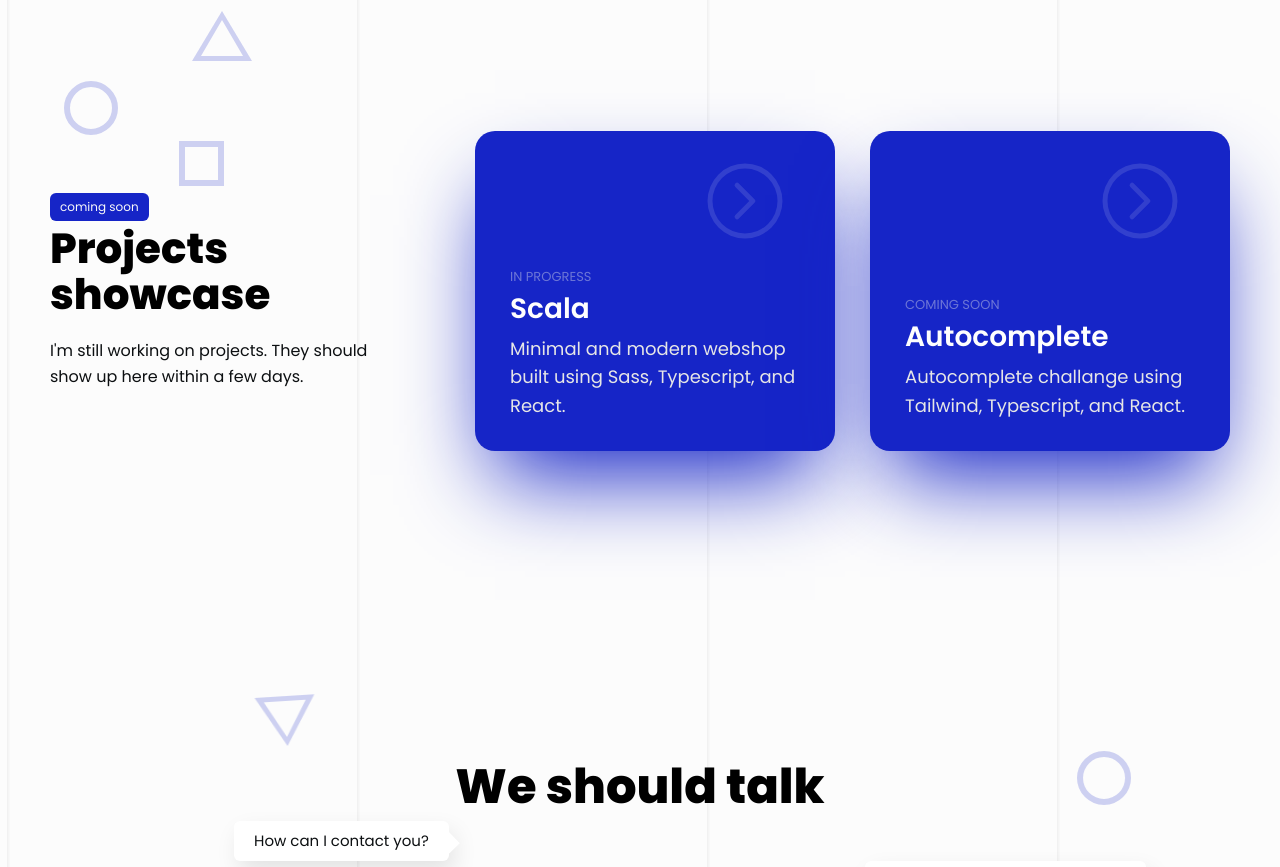
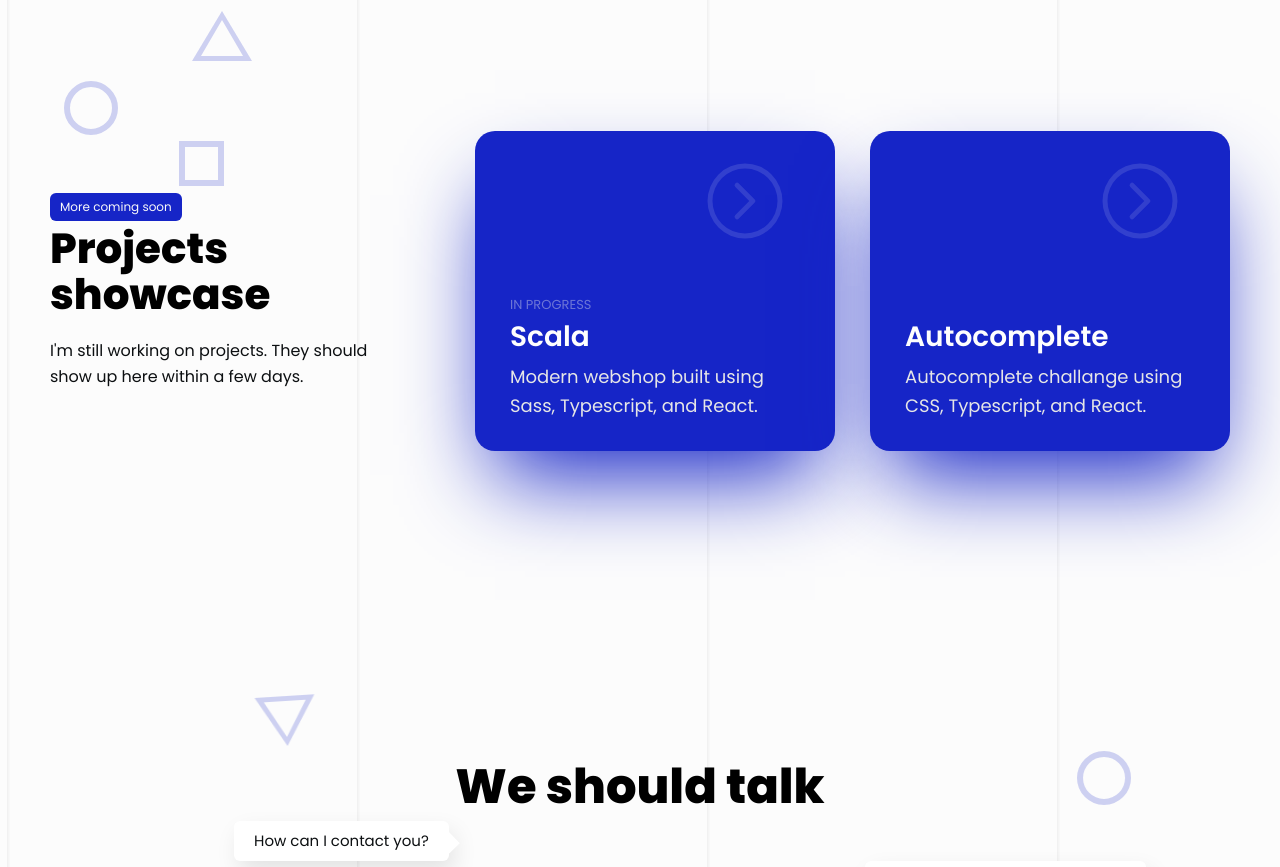
Before and after one commit to rakic997/rakic997.github.io, a React (Vite) app: page / in a window 1280 px wide. Shown: the part 1500-2367 px from the top of the page. Built offline with nearby package versions, Linux system fonts and the light colour scheme.

Commit message:
Add files via upload

```diff
--- a/src/App.jsx
+++ b/src/App.jsx
@@ -186,7 +186,7 @@ function App() {
         <div className='container'>
 
           <div className='project-title'>
-            <span>coming soon</span>
+            <span>More coming soon</span>
             <h2>Projects showcase</h2>
             <p>I'm still working on projects. They should show up here within a few days.</p>
           </div>
@@ -203,12 +203,13 @@ function App() {
               <div className='project-content'>
                 <span>In progress</span>
                 <h6>Scala</h6>
-                <p>Minimal and modern webshop built using Sass, Typescript, and React.</p>
+                <p>Modern webshop built using Sass, Typescript, and React.</p>
               </div>
             </a>
           </div>
 
           <div className='project'>
+            <a href="https://github.com/rakic997/Autocomplete" target="_blank">
               <svg viewBox="0 0 32 32" xmlns="http://www.w3.org/2000/svg">
                 <title />
                 <g data-name="Layer 2" id="Layer_2">
@@ -217,12 +218,11 @@ function App() {
                 </g>
               </svg>
               <div className='project-content'>
-              <span>Coming soon</span>
                 <h6>Autocomplete</h6>
-              <p>Autocomplete challange using Tailwind, Typescript, and React.</p>
+                <p>Autocomplete challange using CSS, Typescript, and React.</p>
               </div>
+            </a>
           </div>
-
         </div>
 
 
@@ -232,7 +232,7 @@ function App() {
           <div className="empty"></div>
         </div>
 
-      </section>
+      </section >
 
       <section id="contact" className='contact'>
         <div className="square square-5 float-y"></div>
@@ -309,7 +309,7 @@ function App() {
         </div>
       </footer>
 
-    </div>
+    </div >
   )
 }
 
```
Also changed, not shown: 2 other files (tests, documents, lock files or other folders). Lines whose indentation alone changed are shown as unchanged.
